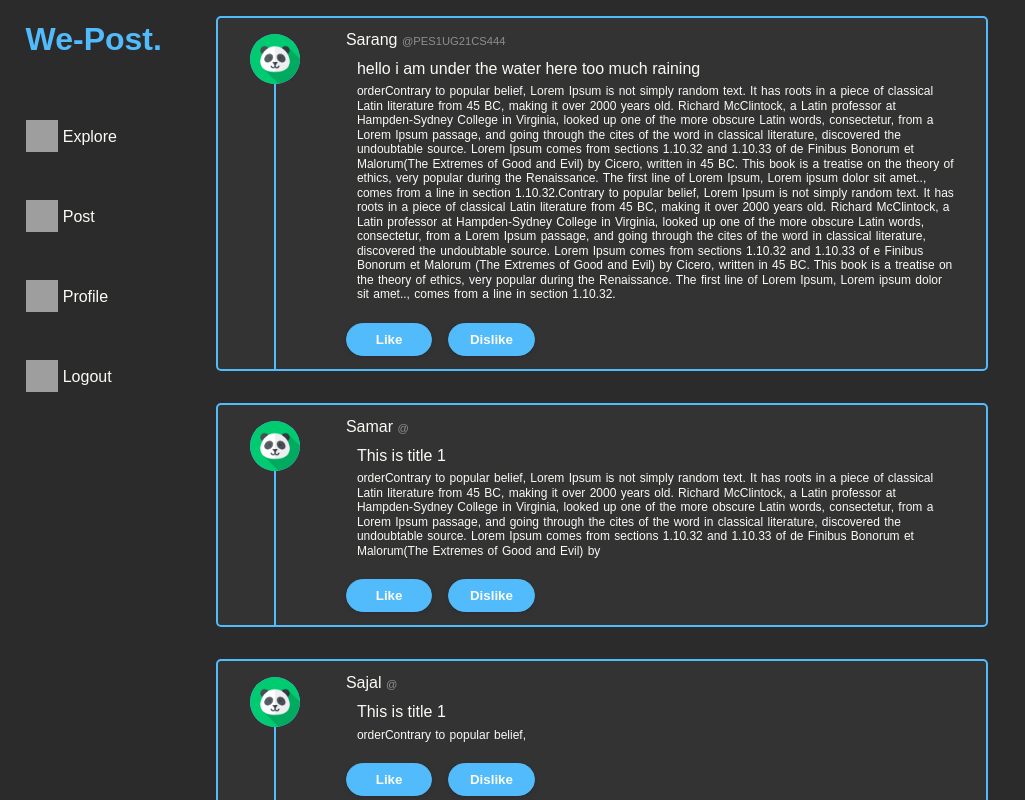
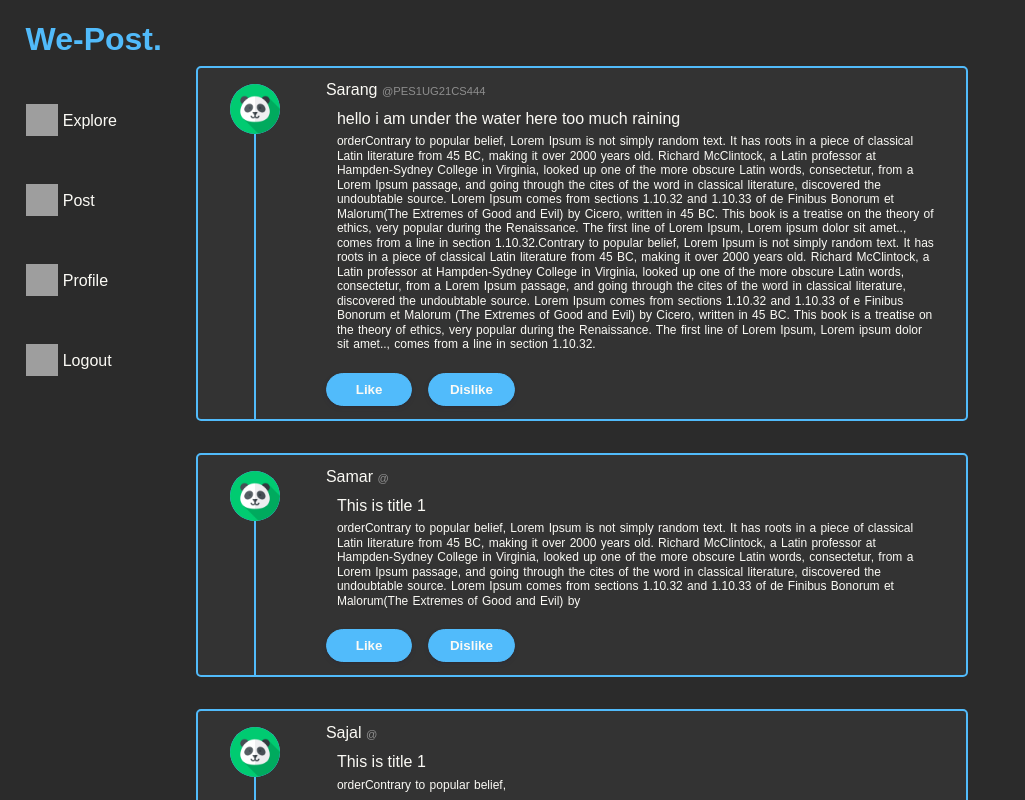
Before and after one commit to we-post/dashboard, a React (Create React App) app: page / in a window 1280 px wide. Shown: the top 800 px of the page, without its empty margins (0-1025 px from the left). Built offline with nearby package versions, Linux system fonts and the light colour scheme; grey boxes are pictures that could not be loaded; a web font is replaced by a local one.

Commit message:
fixed header and card scroll issues

```diff
--- a/src/App.css
+++ b/src/App.css
@@ -14,6 +14,7 @@ body{
   color: var(--fontcolor);
   font-family: 'SF Compact Display', sans-serif;
 }
+
 
 .comp_center{
   display: flex;
@@ -55,7 +56,7 @@ body{
 }
 
 .card_profile_img{
-  z-index: 3;
+  z-index: 1;
 }
 
 .card_profile_img{
@@ -132,6 +133,10 @@ body{
 
 .header{
   height: 8vh;
+  width: 100vw;
+  position: fixed;
+  z-index: 3;
+  background-color: var(--bgcolor)
 }
 a{
   text-decoration: none;
@@ -152,7 +157,7 @@ a:hover{
   display: flex;
   flex-direction: column;
   border-right: 0.7vh transparent var(--maincolor);
-  padding: 4vh 0 0 0;
+  padding: 10vh 0 0 0;
 }
 
 .side-component > img{
@@ -195,7 +200,8 @@ a:hover{
 
 }
 .card-section{
-  padding-left: 200px;
+  padding-left: 180px;
+  padding-top: 50px ;
 }
 .head-side{
   display: block;
--- /dev/null
+++ b/src/components/Header.jsx
@@ -0,0 +1,13 @@
+import React from "react";
+
+const Header = () => {
+  return (
+    <div>
+      <div className="header">
+        <h1 className="head-comp">We-Post.</h1>
+      </div>
+    </div>
+  );
+};
+
+export default Header;
--- a/src/components/Sidebar.jsx
+++ b/src/components/Sidebar.jsx
@@ -1,12 +1,9 @@
 import "../App.css";
 import React from "react";
 
+
 const Sidebar = () => {
   return (
-    <div className="head-side">
-      <div className="header">
-        <h1 className="head-comp">We-Post.</h1>
-      </div>
       <div className="sidebar">
         <div className="side-component">
           <img
@@ -37,7 +34,6 @@ const Sidebar = () => {
           <a href="*">Logout</a>
         </div>
       </div>
-    </div>
   );
 };
 
--- a/src/components/Welcome.jsx
+++ /dev/null
@@ -1,3 +0,0 @@
-export default function Welcome(props) {
-    return <h1>Hello, {props.name}</h1>;
-  }
--- a/src/pages/Homepage.js
+++ b/src/pages/Homepage.js
@@ -1,10 +1,12 @@
 import React from 'react'
 import Card from '../components/Card'
 import Sidebar from '../components/Sidebar';
+import Header from '../components/Header';
 
 const Homepage = () => {
   return (
     <div>
+      <Header/>
       <div className="homepage-comp">
         <Sidebar />
         <div className='card-section'>
```
